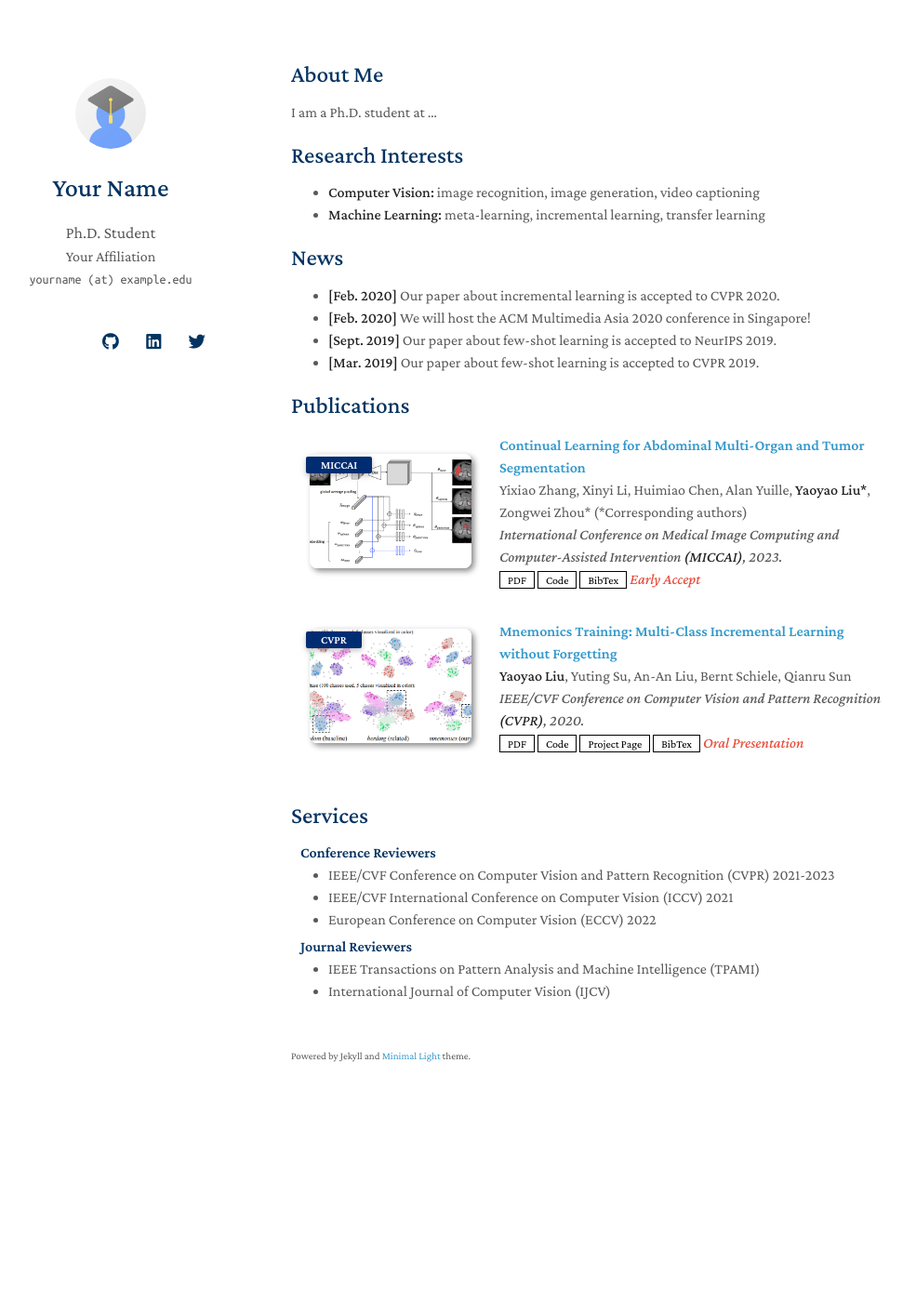
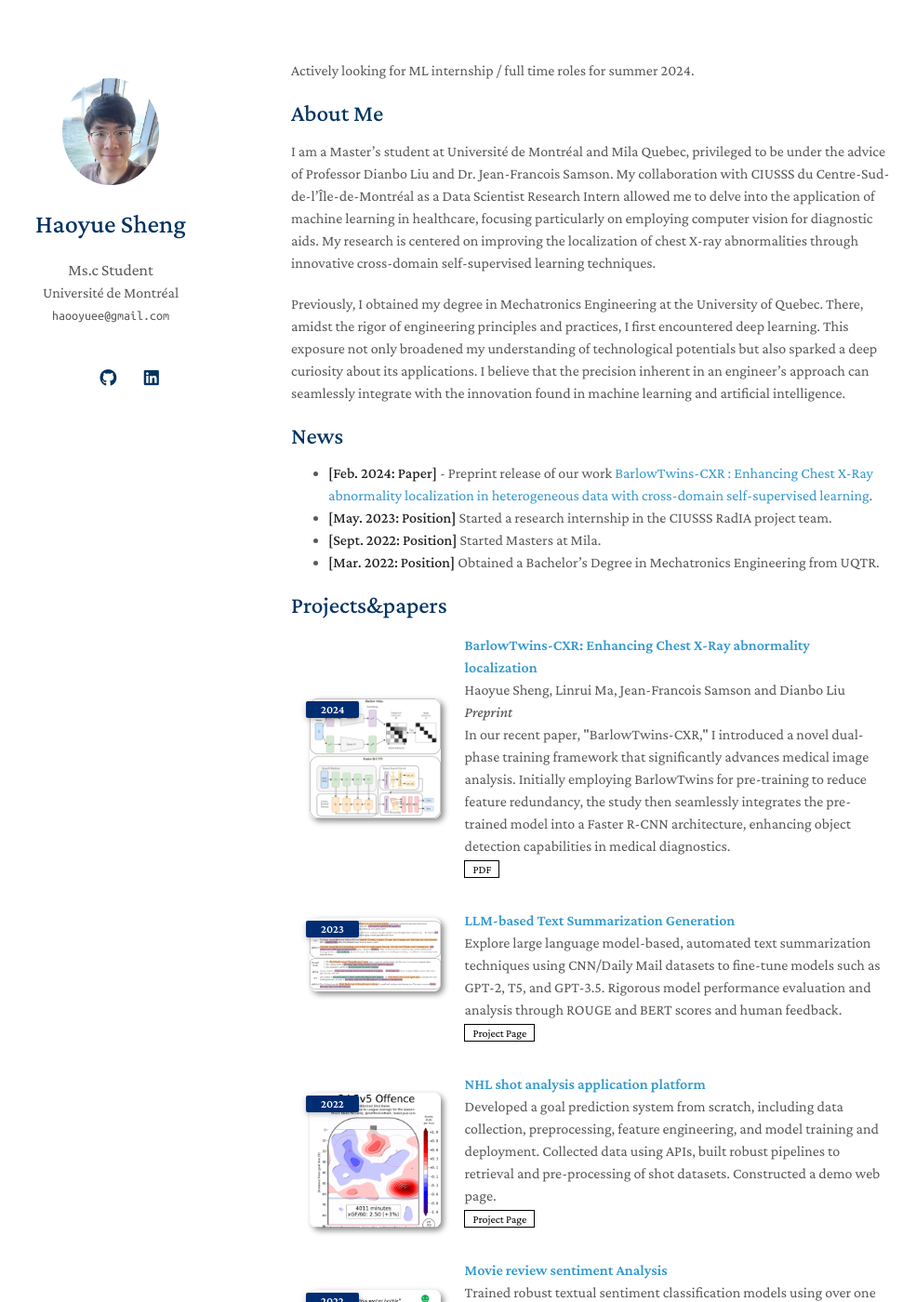
Before and after one commit to haooyuee/haooyuee.github.io, a Jekyll site: the page built from index.md, in a window 1280 px wide and 1400 px high. Shown: the whole window at 93% size, without its empty margins (157-1142 px from the left). Built offline with Jekyll 4.4.1, drawn with Linux system fonts in a browser that asks for light colours; nearby versions of some CDN libraries; a style sheet for code colours, icons or effects is not loaded; our own code applies the rules of GitHub Pages for plain Markdown files; some of the changed text lies outside the part shown.

Commit message:
update 240320

```diff
--- a/_config.yml
+++ b/_config.yml
@@ -1,8 +1,9 @@
 # Basic Information
-title: Your Name
-position: Ph.D. Student
-affiliation: Your Affiliation
-email: yourname (at) example.edu
+title: Haoyue Sheng
+position: Ms.c Student
+affiliation: Université de Montréal
+affiliation1: Mila Quebec
+email: haooyuee@gmail.com
 
 # Search Engine Optimization (SEO)
 # The following information is used to improve the website traffic from search engines, e.g., Google.
@@ -12,15 +13,15 @@ canonical: https://minimal-light-theme.yliu.me/
 
 # Links
 # If you don't need one of them, you may delete the corresponding line.
-google_scholar: https://scholar.google.com/
-cv_link: assets/files/curriculum_vitae.pdf
-github_link: https://github.com/
-linkedin: https://www.linkedin.com/
-twitter: https://twitter.com/
+#google_scholar: https://scholar.google.com/
+cv_link: assets/files/HaoyueCV_2403.pdf
+github_link: https://github.com/haooyuee
+linkedin: https://www.linkedin.com/in/haooyuee/
+#twitter: https://twitter.com/
 
 # Images (e.g., your profile picture and your website's favicon)
 # "favicon" and "favicon_dark" are used for the light and dark modes, respectively.
-avatar: ./assets/img/avatar.png
+avatar: ./assets/img/avatar_2401.jpg
 favicon: ./assets/img/favicon.png
 favicon_dark: ./assets/img/favicon-dark.png
 
--- /dev/null
+++ b/_data/project-paper.yml
@@ -0,0 +1,27 @@
+main:
+  - title: "BarlowTwins-CXR: Enhancing Chest X-Ray abnormality localization"
+    authors: "Haoyue Sheng, Linrui Ma, Jean-Francois Samson and Dianbo Liu"
+    conference: "Preprint"
+    pdf: "https://arxiv.org/pdf/2402.06499.pdf"
+    github: "https://github.com/haooyuee/BarlowTwins-CXR"
+    image: ./assets/img/barlowtwins-cxr.png
+    conference_short: 2024
+    comment: In our recent paper, "BarlowTwins-CXR," I introduced a novel dual-phase training framework that significantly advances medical image analysis. Initially employing BarlowTwins for pre-training to reduce feature redundancy, the study then seamlessly integrates the pre-trained model into a Faster R-CNN architecture, enhancing object detection capabilities in medical diagnostics.
+
+  - title: "LLM-based Text Summarization Generation"
+    page: "https://github.com/haooyuee/Generating_Text_Summary_GPT2"
+    image: ./assets/img/text-summary.png
+    conference_short: 2023
+    comment: "Explore large language model-based, automated text summarization techniques using CNN/Daily Mail datasets to fine-tune models such as GPT-2, T5, and GPT-3.5. Rigorous model performance evaluation and analysis through ROUGE and BERT scores and human feedback."
+
+  - title: "NHL shot analysis application platform"
+    page: "https://github.com/haooyuee/nhl-shot-analysis"
+    image: ./assets/img/nih.png
+    conference_short: 2022
+    comment: "Developed a goal prediction system from scratch, including data collection, preprocessing, feature engineering, and model training and deployment. Collected data using APIs, built robust pipelines to retrieval and pre-processing of shot datasets. Constructed a demo web page."
+
+  - title: "Movie review sentiment Analysis"
+    page: "https://github.com/haooyuee/Text-Sentiment-Analysis"
+    image: ./assets/img/senti-analysis.png
+    conference_short: 2022
+    comment: "Trained robust textual sentiment classification models using over one million textual data. Applied Natural Language Processing (NLP) techniques combined with machine learning and deep learning algorithms to systematically preprocess and emmbedding data. Performed careful hyperparameter tuning to optimize model performance and achieve 91% accuracy."
--- /dev/null
+++ b/_includes/projet-paper.md
@@ -0,0 +1,47 @@
+<h2 id="publications" style="margin: 2px 0px -15px;">Projects&papers</h2>
+
+<div class="publications">
+<ol class="bibliography">
+
+{% for item in site.data.project-paper.main %}
+
+<li>
+<div class="pub-row">
+  <div class="col-sm-3 abbr" style="position: relative;padding-right: 15px;padding-left: 15px;">
+    <img src="{{ item.image }}" class="teaser img-fluid z-depth-1" style="width:200px;height:auto;">
+    {% if item.conference_short %}
+    <abbr class="badge">{{ item.conference_short }}</abbr>
+    {% endif %}
+  </div>
+  <div class="col-sm-9" style="position: relative;padding-right: 15px;padding-left: 15px;">
+      <div class="title"><a href="{{ item.pdf | default: item.page | default: item.code }}">{{ item.title }}</a></div>
+      <div class="author">{{ item.authors }}</div>
+      <div class="periodical"><em>{{ item.conference }}</em></div>
+      <div class="comment">{{ item.comment }}</div>
+    <div class="links">
+      {% if item.pdf %}
+      <a href="{{ item.pdf }}" class="btn btn-sm z-depth-0" role="button" target="_blank" style="font-size:12px;">PDF</a>
+      {% endif %}
+      {% if item.code %}
+      <a href="{{ item.code }}" class="btn btn-sm z-depth-0" role="button" target="_blank" style="font-size:12px;">Code</a>
+      {% endif %}
+      {% if item.page %}
+      <a href="{{ item.page }}" class="btn btn-sm z-depth-0" role="button" target="_blank" style="font-size:12px;">Project Page</a>
+      {% endif %}
+      {% if item.bibtex %}
+      <a href="{{ item.bibtex }}" class="btn btn-sm z-depth-0" role="button" target="_blank" style="font-size:12px;">BibTex</a>
+      {% endif %}
+      {% if item.notes %}
+      <strong> <i style="color:#e74d3c">{{ item.notes }}</i></strong>
+      {% endif %}
+    </div>
+  </div>
+</div>
+</li>
+
+<br>
+
+{% endfor %}
+
+</ol>
+</div>
--- a/_includes/publications.md
+++ b/_includes/publications.md
@@ -1,4 +1,4 @@
-<h2 id="publications" style="margin: 2px 0px -15px;">Publications</h2>
+<h2 id="&publications" style="margin: 2px 0px -15px;">Projects & publications</h2>
 
 <div class="publications">
 <ol class="bibliography">
--- a/index.md
+++ b/index.md
@@ -1,23 +1,25 @@
 ---
 layout: homepage
 ---
-
+Actively looking for ML internship / full time roles for summer 2024.
 ## About Me
 
-I am a Ph.D. student at ...
+I am a Master's student at Université de Montréal and Mila Quebec, privileged to be under the advice of Professor Dianbo Liu and Dr. Jean-Francois Samson. My collaboration with CIUSSS du Centre-Sud-de-l'Île-de-Montréal as a Data Scientist Research Intern allowed me to delve into the application of machine learning in healthcare, focusing particularly on employing computer vision for diagnostic aids. My research is centered on improving the localization of chest X-ray abnormalities through innovative cross-domain self-supervised learning techniques.
 
-## Research Interests
+Previously, I obtained my degree in Mechatronics Engineering at the University of Quebec. There, amidst the rigor of engineering principles and practices, I first encountered deep learning. This exposure not only broadened my understanding of technological potentials but also sparked a deep curiosity about its applications. I believe that the precision inherent in an engineer’s approach can seamlessly integrate with the innovation found in machine learning and artificial intelligence.
+
+<!-- ## Research Interests
 
 - **Computer Vision:** image recognition, image generation, video captioning
-- **Machine Learning:** meta-learning, incremental learning, transfer learning
+- **Machine Learning:** meta-learning, incremental learning, transfer learning -->
 
 ## News
 
-- **[Feb. 2020]** Our paper about incremental learning is accepted to CVPR 2020.
-- **[Feb. 2020]** We will host the ACM Multimedia Asia 2020 conference in Singapore!
-- **[Sept. 2019]** Our paper about few-shot learning is accepted to NeurIPS 2019.
-- **[Mar. 2019]** Our paper about few-shot learning is accepted to CVPR 2019.
+- **[Feb. 2024: Paper]** - Preprint release of our work [BarlowTwins-CXR : Enhancing Chest X-Ray abnormality localization in heterogeneous data with cross-domain self-supervised learning](https://arxiv.org/abs/2402.06499).
+- **[May. 2023: Position]** Started a research internship in the CIUSSS RadIA project team.
+- **[Sept. 2022: Position]** Started Masters at Mila.
+- **[Mar. 2022: Position]** Obtained a Bachelor's Degree in Mechatronics Engineering from UQTR.
 
-{% include_relative _includes/publications.md %}
+{% include_relative _includes/projet-paper.md %}
 
-{% include_relative _includes/services.md %}
+<!-- {% include_relative _includes/services.md %} -->
```
Also changed, not shown: assets/img/avatar_2401.jpg (added), assets/img/barlowtwins-cxr.png (added), assets/img/nih.png (added), assets/img/senti-analysis.png (added), assets/img/teaser_example.png (deleted), assets/img/teaser_example_2.png (deleted), assets/img/text-summary.png (added), 2 other files.
